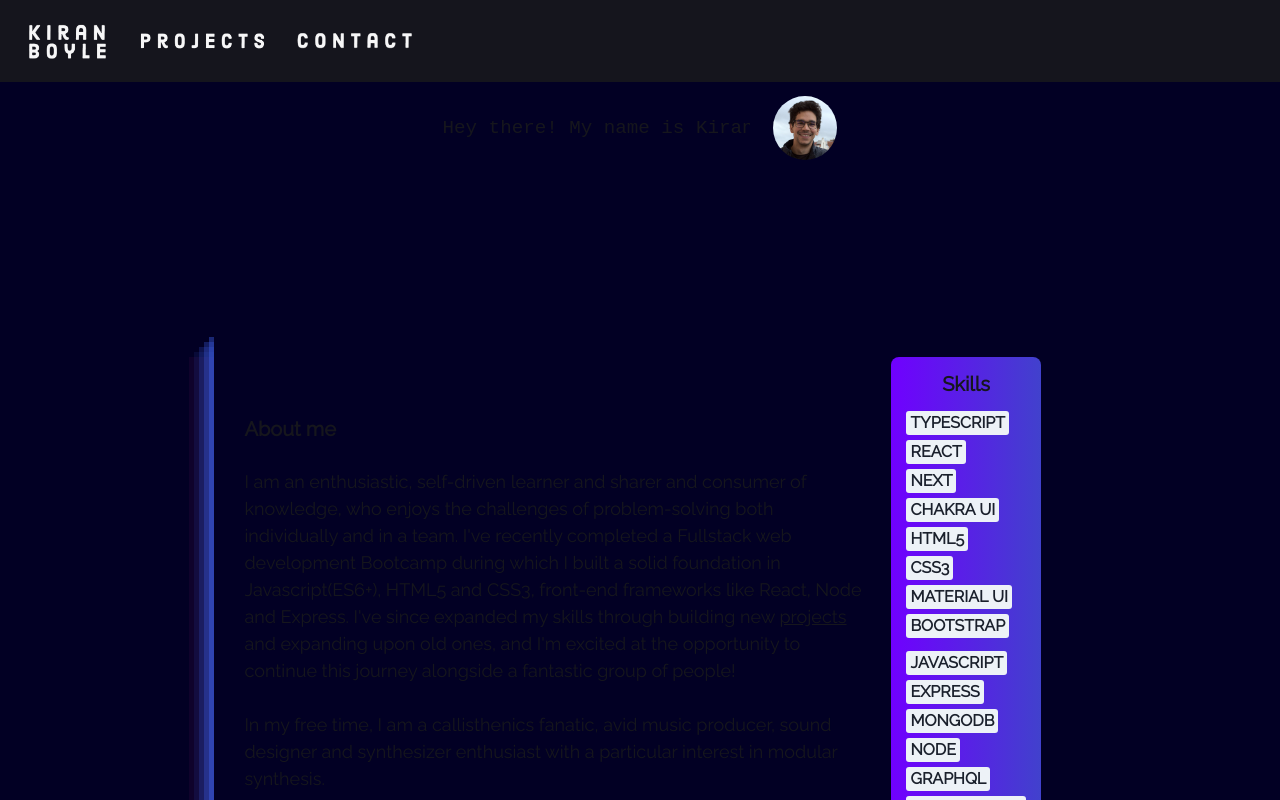
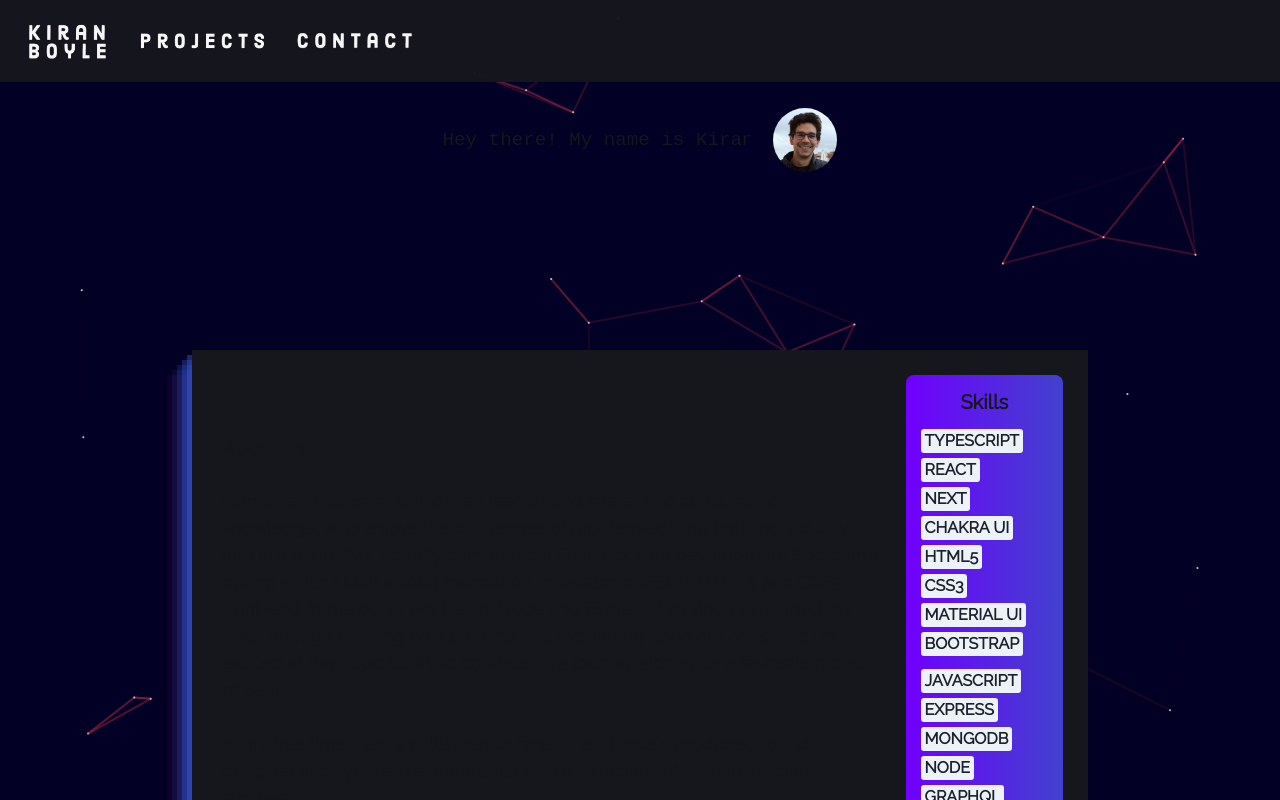
Before and after one commit to AKiranB/portfolio-with-nextjs, a Next.js app: page / in a window 1280 px wide. Shown: the top 800 px of the page. Built offline with nearby package versions, Linux system fonts and the light colour scheme.

Commit message:
added and config particles-react

```diff
--- a/package.json
+++ b/package.json
@@ -21,6 +21,7 @@
     "react": "^17.0.2",
     "react-dom": "^17.0.2",
     "react-icons": "^4.3.1",
+    "react-tsparticles": "^1.39.1",
     "styled-components": "^5.3.3"
   },
   "devDependencies": {
--- a/src/components/about/About.js
+++ b/src/components/about/About.js
@@ -15,6 +15,7 @@ const About = () => {
                     flexDirection={"row"}
                     mb={"0"}
                     mt={"10%"}
+                    backgroundColor={'black'}
                     boxShadow={boxShadow}
                     height={"auto"}
                 >
--- a/src/components/chakra/Container.js
+++ b/src/components/chakra/Container.js
@@ -2,14 +2,14 @@ import { Flex, useColorMode } from '@chakra-ui/react'
 
 export const Container = (props) => {
   const { colorMode } = useColorMode()
-  const bgColor = { light: 'gray.50', dark: 'gray.900' }
   const color = { light: 'black', dark: 'white' }
 
   return (
     <Flex
+
       direction="column"
       alignItems="center"
-      bg={bgColor[colorMode]}
+      bgGradient='linear(#020024 20%, #674ce0  50%, #020024 70%)'
       color={color[colorMode]}
       {...props}
     />
--- a/src/components/chakra/Main.js
+++ b/src/components/chakra/Main.js
@@ -1,14 +1,17 @@
-import { Stack } from '@chakra-ui/react'
+import { Stack } from '@chakra-ui/react';
+
+
+
 
 // eslint-disable-next-line react/display-name
 export const Main = (props) => (
+  <>
     <Stack
-    bgGradient='linear(#020024 20%, #674ce0  50%, #020024 70%)'
       spacing="0.5rem"
-    width="100%"
       height='auto'
       mt="0vh"
-    px="1rem"
+      zIndex={5}
       {...props}
     />
+  </>
 )
--- a/src/components/contact/ContactForm.js
+++ b/src/components/contact/ContactForm.js
@@ -60,8 +60,7 @@ export default function ContactForm() {
         <>
             <Center id='contact' p='0' m='0'>
                 <Image
-                    height={'20vw'}
-                    width={'20vw'}
+                    boxSize={'25rem'}
                     alt='logo'
                     src='/contact.png' />
             </Center>
--- a/src/components/hero/Hero.js
+++ b/src/components/hero/Hero.js
@@ -1,7 +1,7 @@
 import { Image } from '@chakra-ui/react'
 export const Hero = () => (
 
-  <div id="about" className='wrapper'>
+  <div style={{ 'marginTop': '100px' }} id="about" className='wrapper'>
     <div data-testid="title" className="typing-demo">
       Hey there! My name is Kiran
     </div>
--- a/src/components/projects/ProjectCard.js
+++ b/src/components/projects/ProjectCard.js
@@ -12,6 +12,7 @@ import Link from "next/link";
 import boxShadow from "../../constants/boxShadow";
 
 const ProjectCard = ({ title, description, img, appUrl, githubUrl }) => {
+
     return (
         <Flex
             m="70px"
@@ -45,7 +46,7 @@ const ProjectCard = ({ title, description, img, appUrl, githubUrl }) => {
                     </Heading>
                     <br></br>
                 </Text>
-                <Text color={'black'} fontSize={["sm", "md", "xl"]}>{description}</Text>
+                <Text pb={'20px'} borderBottom={'1px'} borderRadius={'2px'} color={'black'} fontSize={["sm", "md", "xl"]}>{description}</Text>
                 <Stack mb={'2rem'} mt={"1.5rem"} direction={"row"}>
                     <Link passHref href={githubUrl}>
                         <Button
--- a/src/components/projects/Projects.js
+++ b/src/components/projects/Projects.js
@@ -18,7 +18,7 @@ const Projects = () => {
             flexDirection={'row'}
         >
             <Center p='0' m='0'>
-                <Image boxSize={'20vw'} alt='logo' src='/projects.png' />
+                <Image boxSize={'25rem'} alt='logo' src='/projects.png' />
             </Center>
             <Flex
                 justifyContent={'center'}
--- a/src/components/projects/projectcard.css
+++ b/src/components/projects/projectcard.css
@@ -2,6 +2,5 @@
 
 
 .projectCard{
-    background: -webkit-linear-gradient(#eee, rgb(121, 179, 233))
-
-}
+    background: -webkit-linear-gradient(rgb(141, 135, 230), rgb(121, 179, 233))
+};
--- a/src/pages/_app.js
+++ b/src/pages/_app.js
@@ -11,17 +11,111 @@ import '../components/about/about.css'
 import '@fontsource/raleway/400.css'
 import '@fontsource/open-sans/700.css'
 import './index.css'
+import Particles from "react-tsparticles";
+
+const particlesInit = (main) => {
+  console.log(main);
+
+  // you can initialize the tsParticles instance (main) here, adding custom shapes or presets
+};
+
+const particlesLoaded = (container) => {
+  console.log(container);
+};
+
 
 
 function MyApp({ Component, pageProps }) {
   return (
+
     <ChakraProvider theme={theme}>
       <ColorModeProvider
         options={{
           useSystemColorMode: true,
         }}
       >
-        <Navbar />
+        <Particles
+          className='particles'
+          id="tsparticles"
+          init={particlesInit}
+          loaded={particlesLoaded}
+          options={{
+
+            fpsLimit: 60,
+            interactivity: {
+              events: {
+                onClick: {
+                  enable: true,
+                  mode: "push",
+                },
+                onHover: {
+                  enable: true,
+                  mode: "repulse",
+                },
+                resize: true,
+              },
+              modes: {
+                bubble: {
+                  distance: 400,
+                  duration: 2,
+                  opacity: 0.8,
+                  size: 40,
+                },
+                push: {
+                  quantity: 4,
+                },
+                repulse: {
+                  distance: 200,
+                  duration: 0.4,
+                },
+              },
+            },
+            particles: {
+              color: {
+                value: "#ffffff",
+                width: 5
+              },
+              links: {
+                color: "#ad2d47",
+                distance: 150,
+                enable: true,
+                opacity: 0.5,
+                width: 2,
+              },
+              collisions: {
+                enable: true,
+              },
+              move: {
+                direction: "none",
+                enable: true,
+                outMode: "bounce",
+                random: true,
+                speed: 3,
+                straight: false,
+              },
+              number: {
+                density: {
+                  enable: true,
+                  area: 2000,
+                },
+                value: 80,
+              },
+              opacity: {
+                value: 0.5,
+              },
+              shape: {
+                type: "circle",
+              },
+              size: {
+                random: true,
+                value: 1,
+              },
+            },
+            detectRetina: true,
+          }}
+        />
+
+
         <Container height="auto" >
           <Main>
             <Component {...pageProps} />
--- a/src/pages/index.css
+++ b/src/pages/index.css
@@ -2,3 +2,7 @@ html {
     scroll-behavior: smooth;
 
   }
+
+  .particles{
+    z-index: -1 !important ;
+  }
--- a/src/pages/index.js
+++ b/src/pages/index.js
@@ -4,24 +4,21 @@ import About from '../components/about/About';
 import { Flex } from '@chakra-ui/react';
 import Skills from '../components/skills/Skills';
 import Projects from '../components/projects/Projects';
-import ContactForm from '../components/contact/ContactForm';
 import Contact from '../components/contact/Contact';
-import { ChakraProvider, ColorModeProvider } from '@chakra-ui/react'
-import theme from '../theme';
+import Navbar from '../components/nav/Navbar';
 
 
 const Index = () => (
+
   <>
 
+    <Navbar />
     <Flex
       direction={'column'}
       align={'center'}
-      padding={'2vh'}
-      mt={'50px'}
-      justifyContent={'space-evenly'}
+
     >
       <Hero />
-      <BackgroundAnimation />
       <About />
       <Skills />
       <Projects />
```
Also changed, not shown: 1 other file (tests, documents, lock files or other folders). Lines whose indentation alone changed are shown as unchanged.
